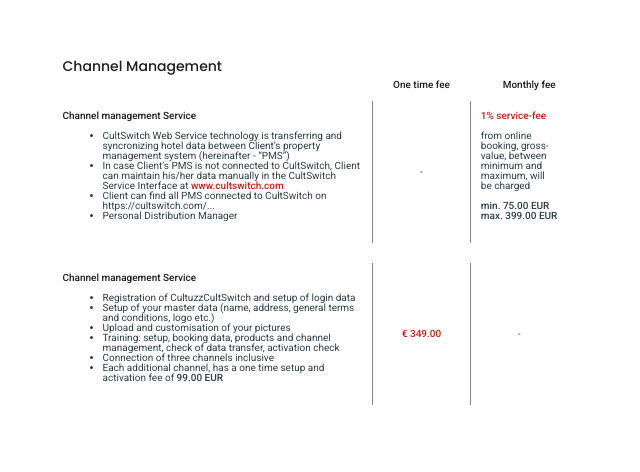
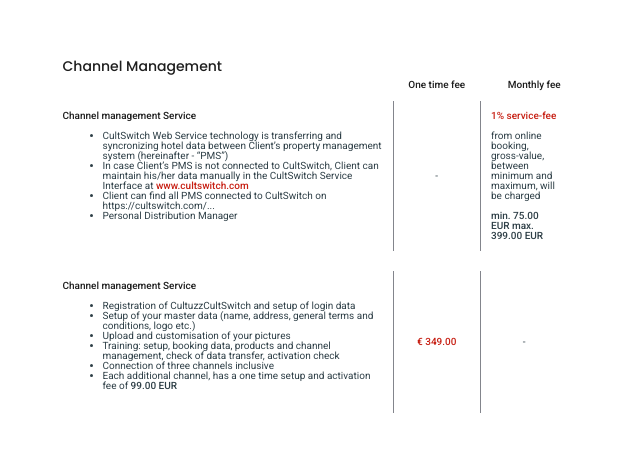
Before and after one commit to NISHAN75/sample, a plain HTML site: page index.html in a window 1280 px wide. Shown: the part 62-534 px from the top of the page, without its empty margins (320-960 px from the left). Drawn offline with Linux system fonts and the light colour scheme.

Commit message:
ok all is ok

```diff
--- a/index.html
+++ b/index.html
@@ -55,9 +55,11 @@
                   <li>
                     Personal Distribution Manager
                   </li>
+
                 </ul>
               </div>
             </div>
+            <div class="left-tabel-box">
                 <div class="box time-content">
                     <div class="table-info">-</div>
                     <div class="table-heading">
@@ -77,6 +79,7 @@
                       <span class="fw-500">min. 75.00 EUR</span>
                       <span class="fw-500">max. 399.00 EUR</span>
                     </p>
+                  </div>
             </div>
           </div>
           <div class="table-wrapper">
@@ -104,12 +107,14 @@
                 </ul>
               </div>
             </div>
+            <div class="left-tabel-box">
                 <div class="box time-content">
                     <div class="table-info">
                       <span class="fw-500 chill-pepaer">€ 349.00</span>
                     </div>
                   </div>
                   <div class="box fee-content v2">-</div>
+            </div>
           </div>
         </div>
       </section>
--- a/style.css
+++ b/style.css
@@ -53,6 +53,7 @@ a {
   display: flex;
 }
 .col {
+
   min-height: 1px;
   width: 100%;
 }
@@ -113,7 +114,7 @@ a {
 .box {
   padding-right: 10px;
   padding-left: 10px;
-  border-left: 1px solid #83858c;
+
   position: relative;
 }
 .time-content,
@@ -123,9 +124,7 @@ a {
   justify-content: center;
   min-height: 142px;
 }
-.box:first-child {
-  border-left: none;
-}
+
 .box.list-content {
   width: 340px;
 }
@@ -147,6 +146,13 @@ a {
   width: 100%;
   transform: translateY(-50%);
   text-align: center;
+}
+.left-tabel-box {
+    width: 175px;
+    display: flex;
+}
+.left-tabel-box .box{
+    border-left: 1px solid #83858c;
 }
 /* table section area end */
 
```
Lines whose indentation alone changed are shown as unchanged.
